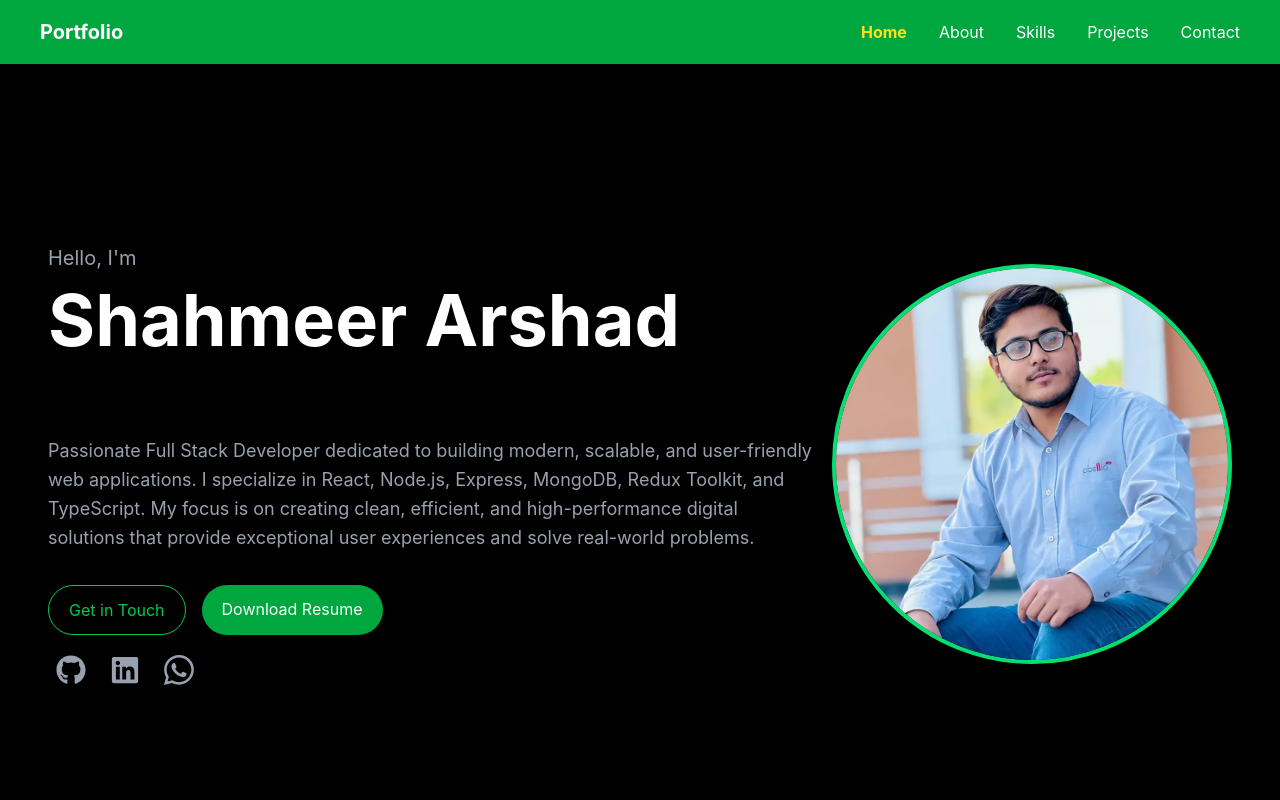
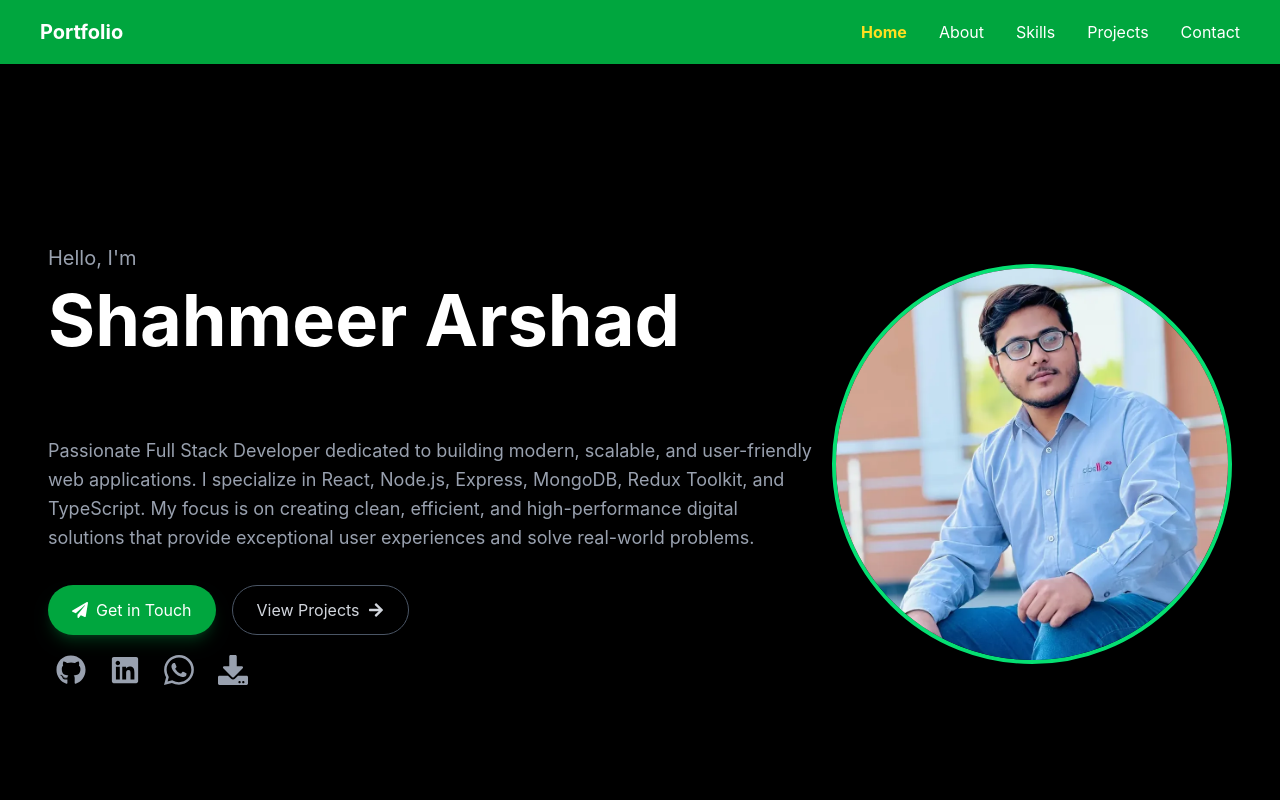
Before and after one commit to shahmeer-codes/Portfolio-website-React, a React (Vite) app: page / in a window 1280 px wide. Shown: the top 800 px of the page. Built offline with nearby package versions, Linux system fonts and the light colour scheme.

Commit message:
Add view project Button

```diff
--- a/src/pages/Home.jsx
+++ b/src/pages/Home.jsx
@@ -3,6 +3,8 @@ import { FaGithub } from "react-icons/fa";
 import { FaLinkedin } from "react-icons/fa6";
 import { BsWhatsapp } from "react-icons/bs";
 import profilePic from "../assets/pics/profile_pic/2c.webp";
+import { FaDownload } from "react-icons/fa";
+import { FaPaperPlane, FaArrowRight } from "react-icons/fa";
 
 const Home = () => {
   return (
@@ -59,17 +61,18 @@ const Home = () => {
           <div className="flex flex-wrap justify-center md:justify-start gap-4 mt-8">
             <a
               href="#contact"
-              className="px-5 py-3 border flex gap-2 rounded-full items-center justify-center border-green-500 text-green-500 hover:bg-green-500 hover:text-white transition"
+              className="group px-6 py-3 rounded-full bg-green-600 text-white flex items-center gap-2 shadow-lg shadow-green-500/20 hover:bg-green-500 hover:scale-105 transition-all duration-300"
             >
+              <FaPaperPlane className="group-hover:rotate-12 transition-transform duration-300" />
               Get in Touch
             </a>
 
             <a
-              href="/resume/Shahmeer Arshad.pdf"
-              download
-              className="px-5 py-3 rounded-full bg-green-600 text-white hover:bg-green-500 transition"
+              href="#projects"
+              className="group px-6 py-3 rounded-full border border-gray-600 text-gray-300 flex items-center gap-2 hover:border-green-500 hover:text-green-500 hover:scale-105 transition-all duration-300"
             >
-              Download Resume
+              View Projects
+              <FaArrowRight className="group-hover:translate-x-1 transition-transform duration-300" />
             </a>
           </div>
           <div className="flex justify-center md:justify-start gap-6 mt-8 md:mt-5 md:ml-2">
@@ -99,6 +102,13 @@ const Home = () => {
             >
               <BsWhatsapp size={30} />
             </a>
+            <a
+              href="/resume/Shahmeer Arshad.pdf"
+              download
+              className="text-gray-400 hover:text-white hover:scale-110 transition-all duration-300"
+            >
+              <FaDownload size={30} />
+            </a>
           </div>
         </div>
         <div>
```
